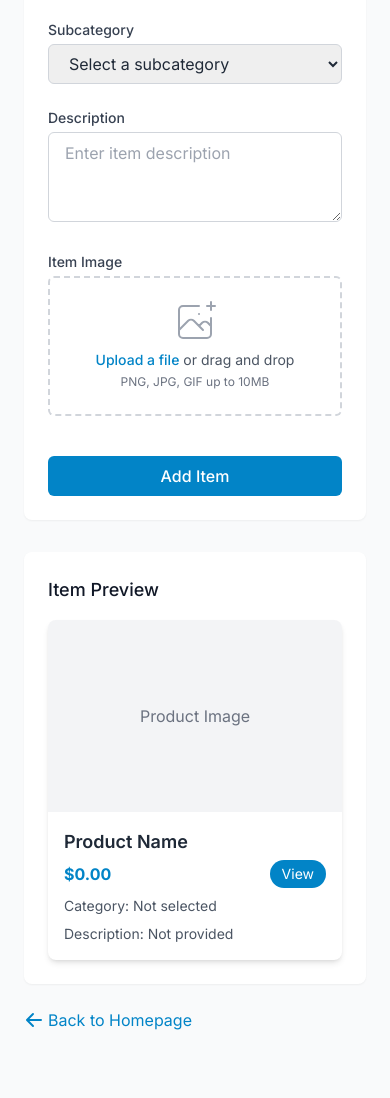
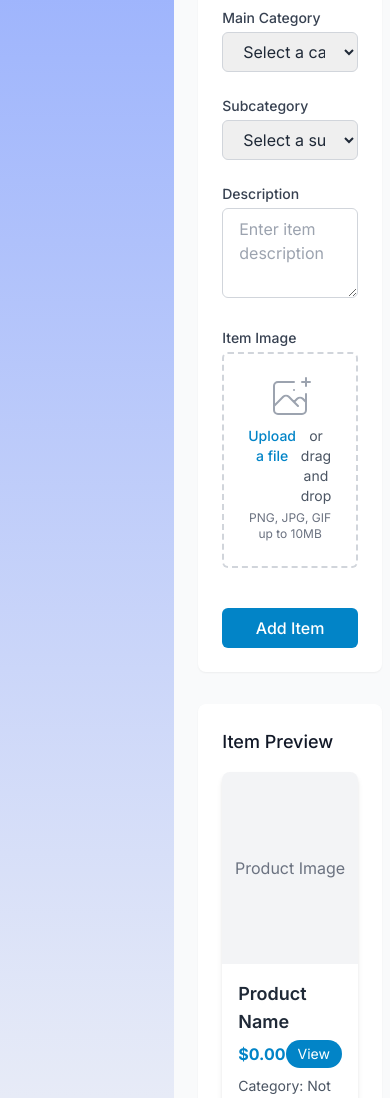
Before and after one commit to itsMysth/buynsil, a website: page views/addlisting.html in a window 390 px wide. Shown: the part 616-1714 px from the top of the page. Before the commit the page ends 1676 px from the top, so only its background shows below. Drawn offline with nearby package versions, Linux system fonts and the light colour scheme; no server answers; a web font is replaced by a local one.

Commit message:
sidebar fixed

```diff
--- a/views/addlisting.html
+++ b/views/addlisting.html
@@ -106,7 +106,7 @@
 
   <div class="flex">
     <!-- Sidebar -->
-    <aside class="sidebar w-64 min-h-screen hidden md:block">
+    <aside class="sidebar w-64 min-h-screen">
       <nav class="p-4">
         <ul class="space-y-2 mt-6">
           <li>
```
Also changed, not shown: views/homepage.html (+1 -1 lines), views/saveditems.html (+1 -1 lines), views/useritems.html (+1 -1 lines).
